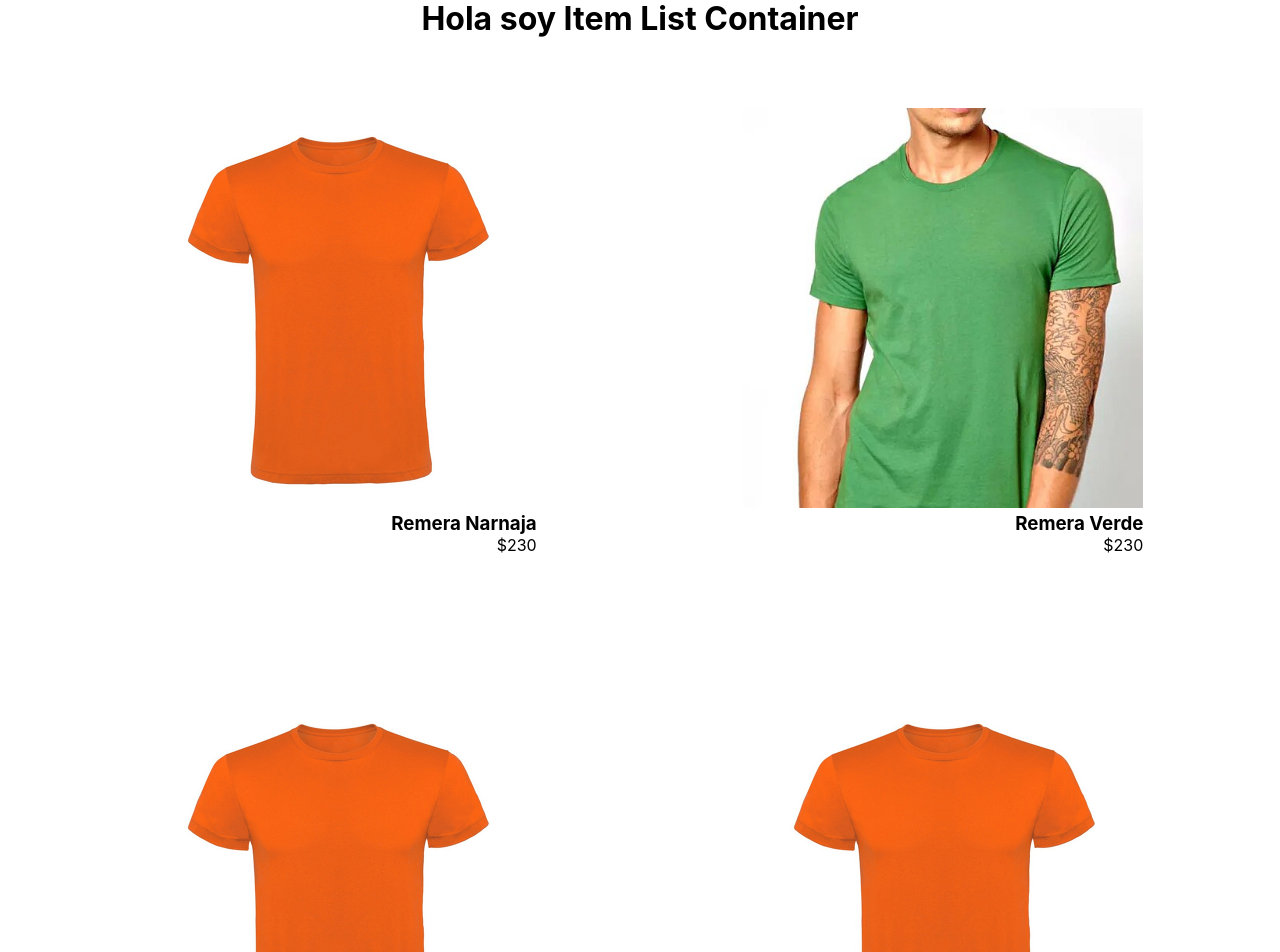
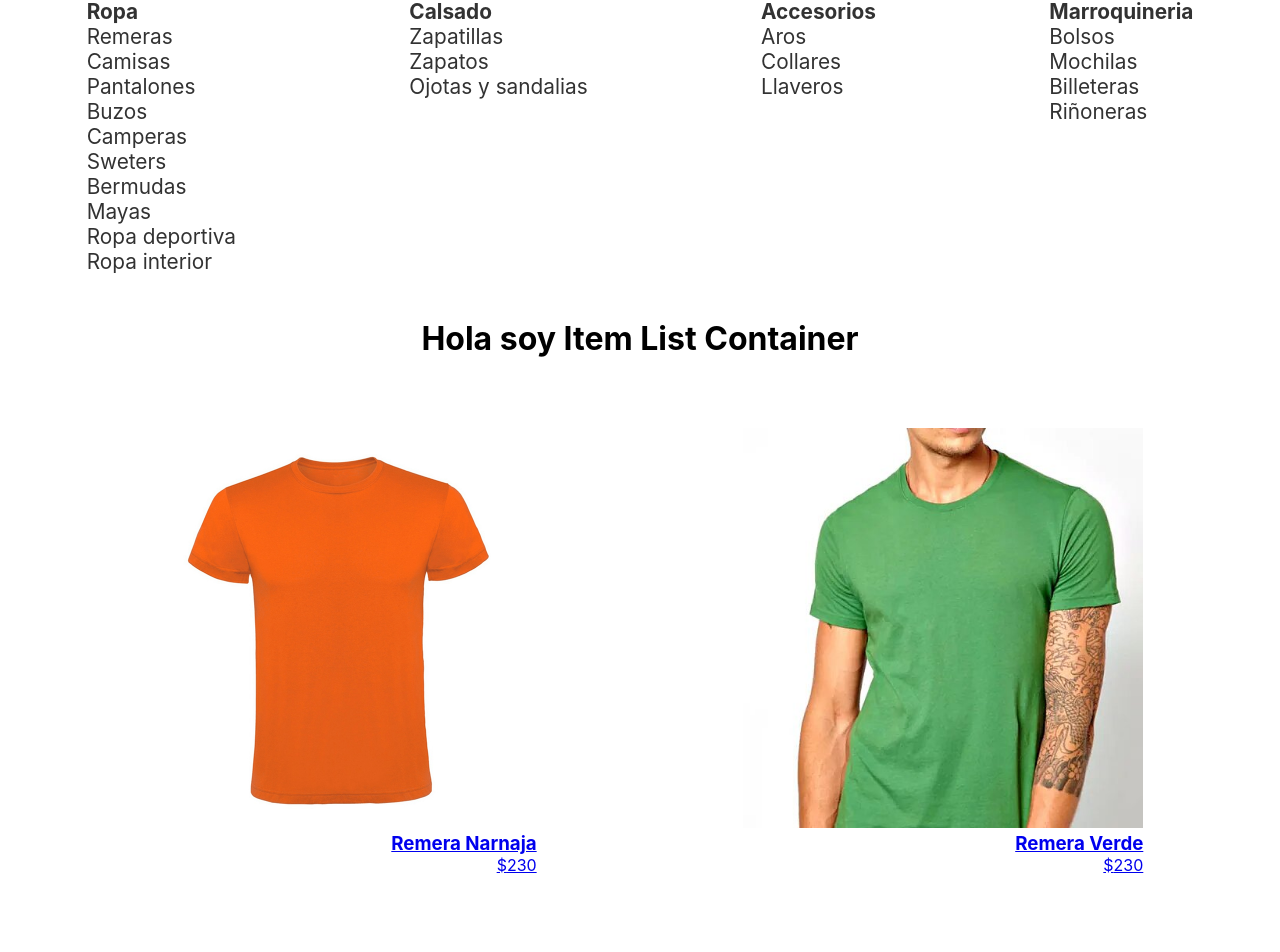
Before and after one commit to PedroCazala/notanmacho, a React (Create React App) app: page / in a window 1280 px wide. Shown: the part 60-1012 px from the top of the page. Built offline with nearby package versions, Linux system fonts and the light colour scheme.

Commit message:
Se mejoró y separo en componentes lo que se viualiza el menu desplegable

```diff
--- a/src/App.js
+++ b/src/App.js
@@ -2,7 +2,6 @@ import './App.scss';
 import {BrowserRouter, Routes, Route} from 'react-router-dom'
 import Menu from './components/menu/Menu';
 import ItemListContainer from './components/Item/ItemListContainer';
-import ItemDetail from './components/itemDetail/ItemDetail';
 import Cart from './components/cart/Cart';
 import ItemDetailContainer from './components/itemDetail/ItemDetailContainer';
 
@@ -12,7 +11,9 @@ function App() {
       <Menu/>
       <Routes>
         <Route exact  path='/' element={<ItemListContainer greeting="Hola soy Item List Container"/>}/>
-        <Route exact path='/detalle'element={<ItemDetailContainer/>}/>
+        <Route exact  path='/categoria/:categoria' element={<ItemListContainer greeting="Esto es una Categoria"/>}/>
+        <Route exact  path='/categoria/:categoria/:subcategoria' element={<ItemListContainer greeting="Esto es una subcategoria"/>}/>
+        <Route exact path='/detalle/:idDetalle'element={<ItemDetailContainer/>}/>
         <Route exact path='/carrito'element={<Cart/>}/>
         {/* <Route exact  path='/' element={}/>}/> */}
       </Routes>
--- a/src/App.scss
+++ b/src/App.scss
@@ -4,7 +4,6 @@
 }
 
 @import 'components/menu/menu.scss';
-@import 'components/menu/menuDesplegable.scss';
 @import 'components/menu/Logo.scss';
 @import 'components/Item/item.scss';
 @import 'components/Item/itemList.scss';
--- a/src/components/Item/ItemList.jsx
+++ b/src/components/Item/ItemList.jsx
@@ -1,4 +1,5 @@
 import React from 'react'
+import { Link } from 'react-router-dom'
 import Item from './Item'
 // import ItemListContainer from '../ItemListContainer/ItemListContainer'
 
@@ -6,7 +7,10 @@ import Item from './Item'
 function ItemList({productos}) {
     return (
         <div className='itemList'>
-            {productos.map(producto=><Item key={producto.id} prod={producto}/>)}
+            {productos.map(producto=>
+            <Link to={`/detalle/${producto.id}${producto.nombre}`} key={producto.id}>
+                <Item prod={producto}/>
+            </Link>)}
         </div>
     )
 }
--- a/src/components/menu/Menu.jsx
+++ b/src/components/menu/Menu.jsx
@@ -1,7 +1,8 @@
 import React from 'react'
 import { Link } from 'react-router-dom'
 import CartWidget from './CartWidget'
-import MenuDesplegableCatalogo from './MenuDesplegableCatalogo'
+import MenuDesplegable from './menuDesplegable/MenuDesplegable'
+import MenuSeccionCategoria from './menuDesplegable/MenuSeccionCategoria'
 
 
 function Menu() {
@@ -18,7 +19,7 @@ function Menu() {
                 </nav>
                 <Link to='/carrito' ><CartWidget/></Link>
             </div>
-            {/* <MenuDesplegableCatalogo/> */}
+            <MenuDesplegable contenido={<MenuSeccionCategoria/>}/>
         </header>
     )
 }
--- a/src/components/menu/MenuDesplegableCatalogo.jsx
+++ b/src/components/menu/MenuDesplegableCatalogo.jsx
@@ -1,7 +1,11 @@
 import React from 'react'
-import MenuDesplegable from './MenuDesplegable'
-const contenido =
-<div>
+import MenuDesplegable from './menuDesplegable/MenuDesplegable'
+import { categorias } from './menuDesplegable/categorias';
+import MenuSeccionCategoria from './menuDesplegable/MenuSeccionCategoria';
+// const contenido = ()=>{
+//     return
+// }
+{/* <div>
     <ul>
         <li className="tituloUl">Ropa</li>
         <li>Remeras</li>
@@ -34,12 +38,19 @@ const contenido =
         <li>Billeteras</li>
         <li>Riñoneras</li>
     </ul>
-</div>;
+</div>; */}
 
 function MenuDesplegableCatalogo() {
     return (
         <div>
-            <MenuDesplegable contenido={contenido}/>
+            {/* <MenuDesplegable contenido={contenido}/> */}
+            {/* lalala
+            {categorias.map(categoria=>{
+                return(
+            <h1 key={categoria.categoria}>{categoria.categoria}</h1>
+                )
+            })} */}
+            <MenuSeccionCategoria/>
         </div>
     )
 }
--- a/src/components/menu/MenuDesplegable.jsx
+++ b/src/components/menu/menuDesplegable/MenuDesplegable.jsx
@@ -1,4 +1,5 @@
 import React from 'react'
+import './menuDesplegable.scss'
 
 function MenuDesplegable({contenido}) {
     return (
--- /dev/null
+++ b/src/components/menu/menuDesplegable/MenuSeccionCategoria.jsx
@@ -0,0 +1,33 @@
+import React from 'react'
+import { NavLink } from 'react-router-dom';
+import { categorias } from './categorias'
+
+function MenuSeccionCategoria() {
+    return (
+        <div>
+            {categorias.map(objeto=>{
+                return(
+                    <ul key={objeto.categoria.replaceAll(' ','-')}>
+                        <li>
+                            <NavLink end to={`/categoria/${objeto.categoria.replaceAll(' ','-')}`} className='titulo'>
+                                {objeto.categoria}
+                            </NavLink>
+                        </li>
+                        {objeto.subcategorias.map(
+                            (sub) => {
+                                return(
+                                    <li key={sub.replaceAll(' ','-')}>
+                                        <NavLink end /*activeClassName='categoryNameActive'*/ to={`/categoria/${objeto.categoria}/${sub.replaceAll(' ','-')}`}>
+                                            {sub}
+                                        </NavLink>
+                                    </li>
+                                )
+                            }
+                        )}
+                    </ul>
+                )
+            })}
+        </div>
+    )
+}
+export default MenuSeccionCategoria
--- /dev/null
+++ b/src/components/menu/menuDesplegable/categorias.js
@@ -0,0 +1,41 @@
+export const categorias = [
+{
+    categoria:'Ropa',
+    subcategorias:[
+        'Remeras',
+        'Camisas',
+        'Pantalones',
+        'Buzos',
+        'Camperas',
+        'Sweters',
+        'Bermudas',
+        'Mayas',
+        'Ropa deportiva',
+        'Ropa interior',
+    ]
+},
+{
+    categoria:'Calsado',
+    subcategorias:[
+        'Zapatillas',
+        'Zapatos',
+        'Ojotas y sandalias',
+    ]
+},
+{
+    categoria:'Accesorios',
+    subcategorias:[
+        'Aros',
+        'Collares',
+        'Llaveros',
+    ]
+},
+{
+    categoria:'Marroquineria',
+    subcategorias:[
+        'Bolsos',
+        'Mochilas',
+        'Billeteras',
+        'Riñoneras',
+    ]
+},]
--- a/src/components/menu/menuDesplegable.scss
+++ b/src/components/menu/menuDesplegable/menuDesplegable.scss
@@ -7,9 +7,28 @@
         width: 100%;
         ul{
             list-style: none;
+            font-size: 1.3rem;
+            li{
+                &:hover{
+                    transform: scale(1.05);
+                }
+                a{
+                    color: black;
+                    opacity: .8;
+                    text-decoration: none;
+                    &:hover{
+                        opacity: 1;
+                    }
+                }
+                .titulo{
+                    font-weight: bold;
+                }
+                .active{
+                    color: red;
+                }
+            }
         }
     }
-
 }
 @media only screen and (max-width: 550px) {
 
--- a/src/helpers/mock.js
+++ b/src/helpers/mock.js
@@ -1,9 +1,9 @@
-// import imagenPrueba from '../public/assets/images/productos/1.png'
+// import imagenPrueba from '../public/./assets/images/productos/1.png'
 const productos = [
     {id:'1',
     nombre:'Remera Narnaja',
     precio:230,
-    img1:'assets/images/productos/1.png',
+    img1:'./assets/images/productos/1.png',
     img2:'f',
     categoria:'remeras',
     stock:10},
@@ -11,15 +11,44 @@ const productos = [
     {id:'2',
     nombre:'Remera Verde',
     precio:230,
-    img1:'assets/images/productos/remeraVerde.jpg',
+    img1:'./assets/images/productos/remeraVerde.jpg',
     img2:'f',
     categoria:'remeras',
     stock:10},
 
-    {id:'3',nombre:'Pantalon', precio:250, img1:'assets/images/productos/1.png',img2:'f',categoria:'remeras',stock:45},
-    {id:'4',nombre:'Ojotas', precio:800, img1:'assets/images/productos/1.png',img2:'f',categoria:'ropa',stock:5},
-    {id:'5',nombre:'Mochila', precio:460, img1:'assets/images/productos/1.png',img2:'f',categoria:'ropa',stock:2},
-    {id:'6',nombre:'Riñonera', precio:120, img1:'assets/images/productos/1.png',img2:'f',categoria:'ropa',stock:7}
+    {id:'3',
+    nombre:'Pantalon Babucha',
+    precio:250,
+    img1:'./assets/images/productos/pantalonBabucha.jpg',
+    img2:'f',
+    categoria:'pantalones',
+    stock:45},
+
+    {id:'4',
+    nombre:'Pantalon Babucha',
+    precio:250,
+    img1:'./assets/images/productos/pantalonCalsa.jpg',
+    img2:'f',
+    categoria:'pantalones',
+    stock:45},
+
+    {id:'5',
+    nombre:'Ojotas',
+    precio:800,
+    img1:'./assets/images/productos/1.png',
+    img2:'f',
+    categoria:'ojotas',
+    stock:5},
+
+    {id:'6',
+    nombre:'Ojotas',
+    precio:800,
+    img1:'./assets/images/productos/1.png',
+    img2:'f',
+    categoria:'ojotas',
+    stock:5},
+    // {id:'5',nombre:'Mochila', precio:460, img1:'./assets/images/productos/1.png',img2:'f',categoria:'ropa',stock:2},
+    // {id:'6',nombre:'Riñonera', precio:120, img1:'./assets/images/productos/1.png',img2:'f',categoria:'ropa',stock:7}
 ]
 
 export const getFetch = new Promise(
```
Also changed, not shown: public/assets/images/productos/pantalonBabucha.jpg (added), public/assets/images/productos/pantalonCalsa.jpg (added).
